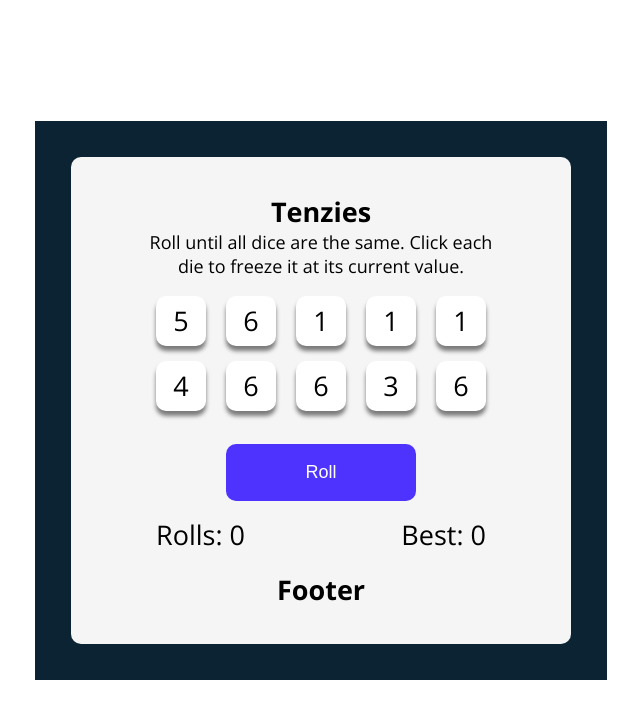
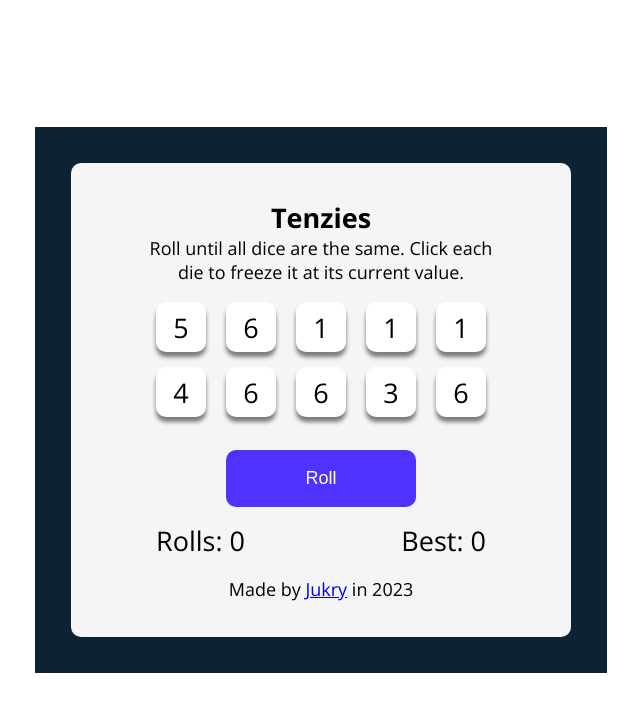
Before and after one commit to jukry/tenzies, a React (Vite) app: page / in a window 1280 px wide. Shown: the top 718 px of the page, without its empty margins (319-959 px from the left). Built offline with nearby package versions, Linux system fonts and the light colour scheme.

Commit message:
added footer text

```diff
--- a/src/Components/Footer.jsx
+++ b/src/Components/Footer.jsx
@@ -1,7 +1,9 @@
 export default function Footer() {
     return (
-        <div>
-            <h1>Footer</h1>
-        </div>
+        <footer>
+            <p>
+                Made by <a href="https://github.com/jukry">Jukry</a> in 2023
+            </p>
+        </footer>
     )
 }
```
Also changed, not shown: 1 other file (tests, documents, lock files or other folders).
